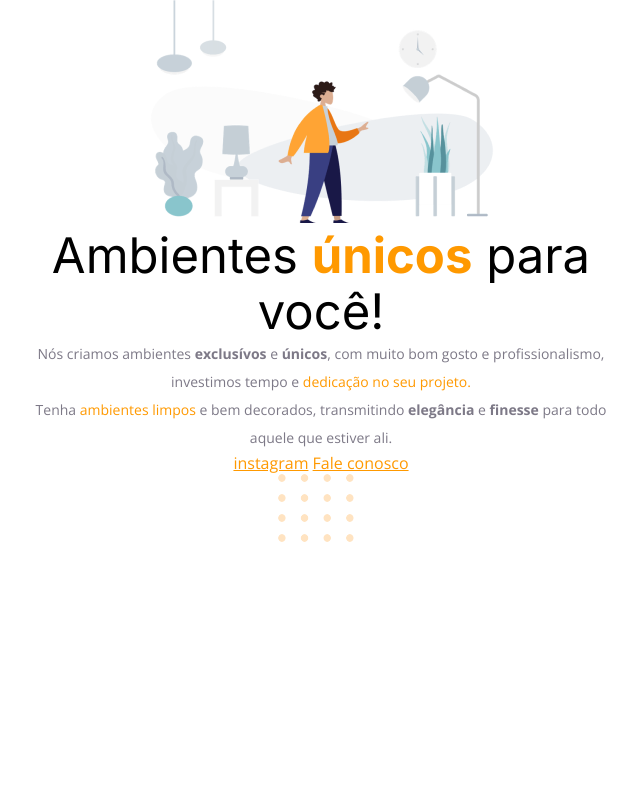
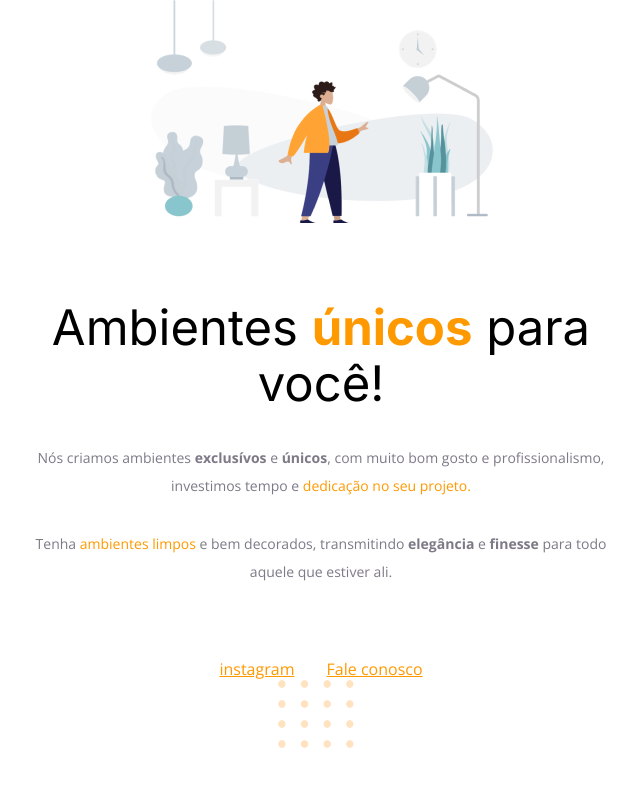
Before and after one commit to jhGomess/stage2_projeto1, a plain HTML site: page index.html in a window 1280 px wide. Shown: the whole page, without its empty margins (319-959 px from the left). Drawn offline with nearby package versions, Linux system fonts and the light colour scheme.

Commit message:
adicionado espaçamentos na página.

```diff
--- a/style.css
+++ b/style.css
@@ -23,24 +23,38 @@ body {
   margin-inline: auto;
 }
 
-h1 {
+.hero img {
+  margin-bottom: 7.2rem;
+}
+
+.hero h1 {
   font-family: "Inter", sans-serif;
   font-size: 4.9rem;
   line-height: 5.6rem;
   font-weight: normal;
+
+  margin-bottom: 3.2rem;
 }
 
-h1 span {
+.hero h1 span {
   font-weight: bold;
 }
 
-span,
+.hero span,
 a {
   color: var(--primary-color);
 }
 
-p {
+.hero p {
   color: var(--paragraph);
   font-size: 1.4rem;
   line-height: 2.8rem;
 }
+
+.hero p + p {
+  margin: 3rem 0rem 7.2rem;
+}
+
+footer a + a {
+  margin-left: 2.8rem;
+}
```
